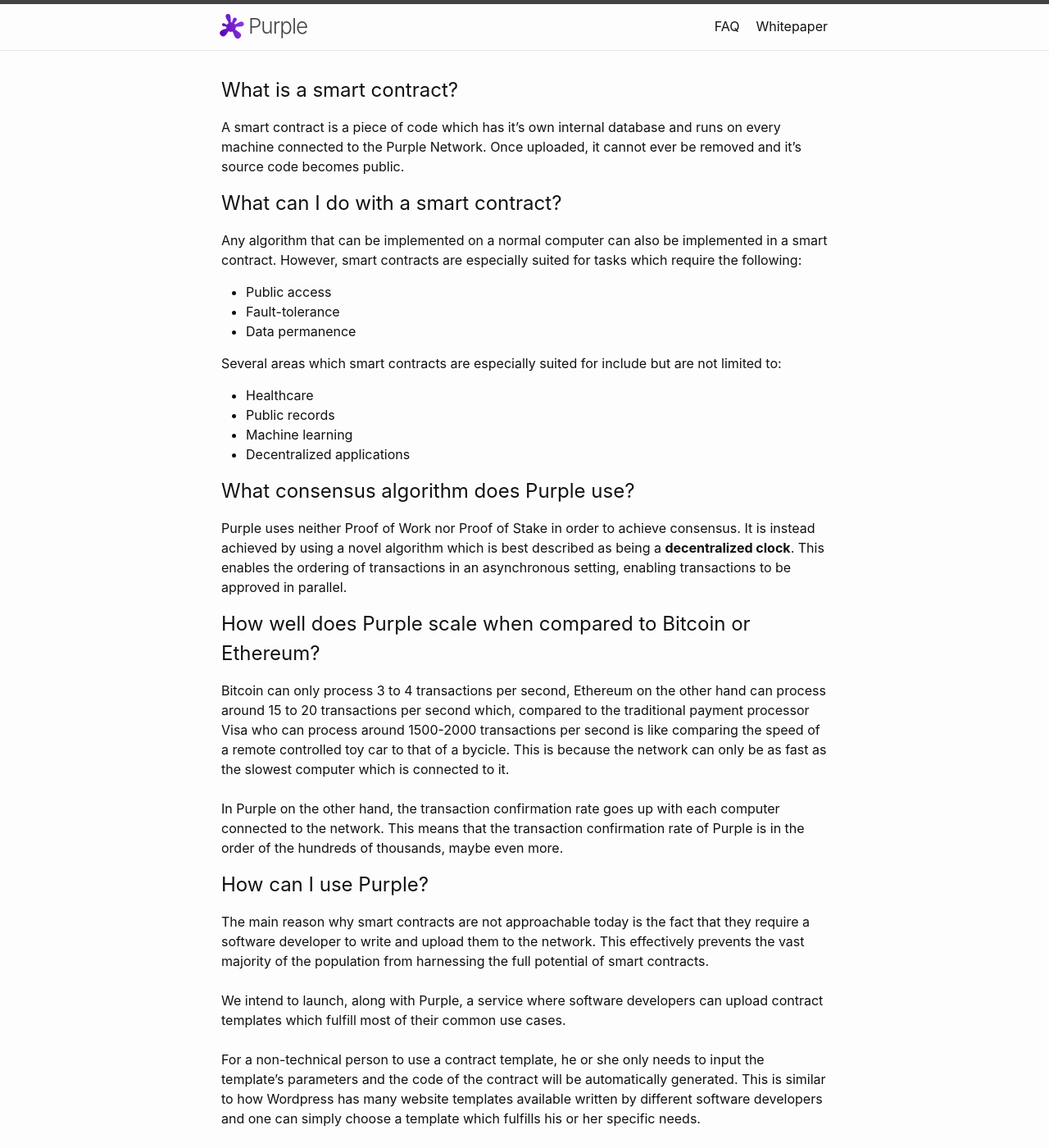
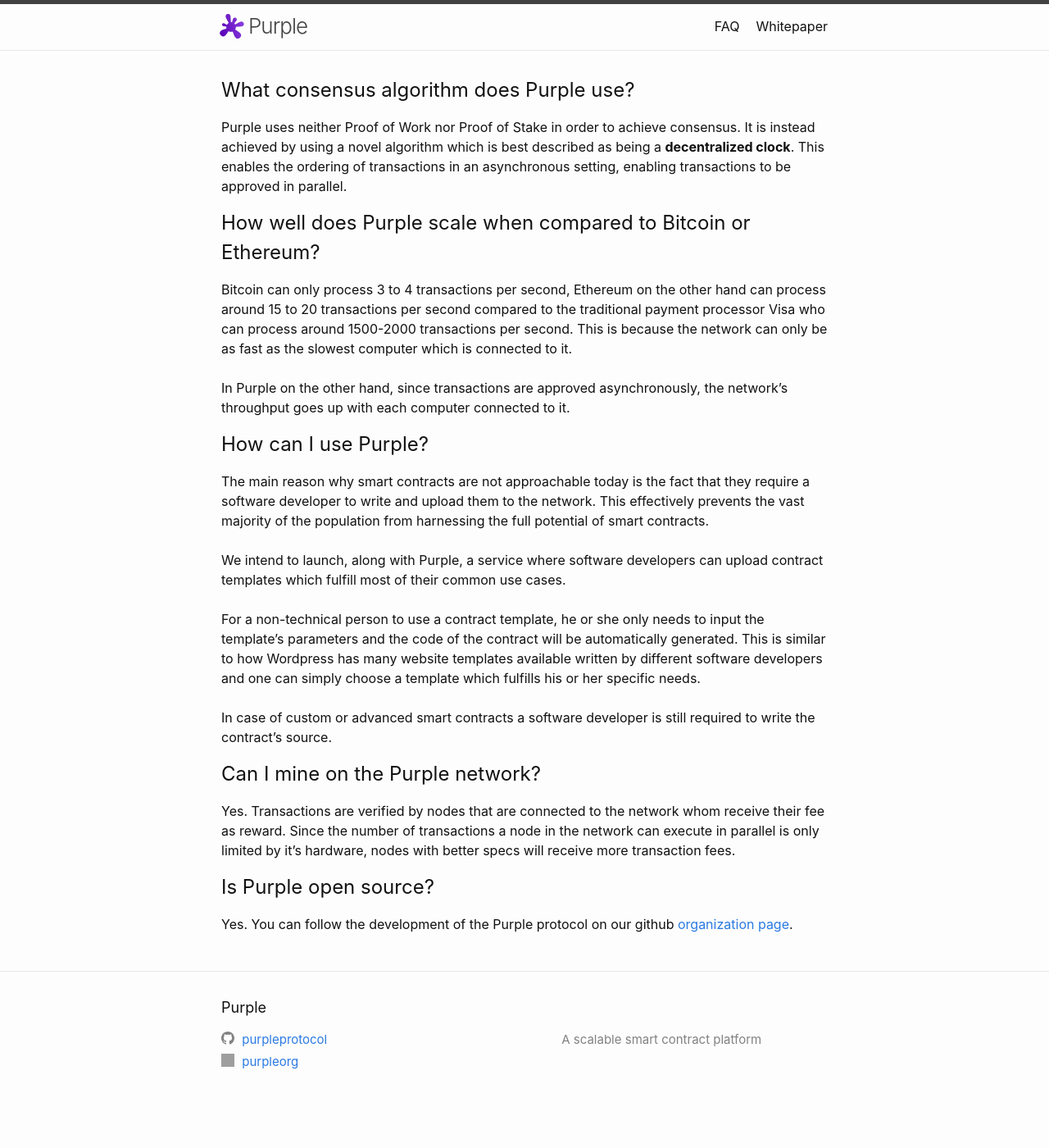
Before and after one commit to purpleprotocol/purpleprotocol.github.io, a Jekyll site: the page built from faq.md, in a window 1280 px wide and 1400 px high. Shown: the whole window at 82% size. Built offline with Jekyll 4.4.1, drawn with Linux system fonts in a browser that asks for light colours; some of the changed text lies outside the part shown; grey boxes are pictures that could not be loaded.

Commit message:
Updated faq

```diff
--- a/faq.md
+++ b/faq.md
@@ -4,32 +4,17 @@ title: FAQ
 permalink: /faq/
 ---
 
-## What is a smart contract?
-A smart contract is a piece of code which has it’s own internal database and runs on every machine connected to the Purple Network. Once uploaded, it cannot ever be removed and it’s source code becomes public.
-
-## What can I do with a smart contract?
-Any algorithm that can be implemented on a normal computer can also be implemented in a smart contract. However, smart contracts are especially suited for tasks which require the following:
-  * Public access
-  * Fault-tolerance
-  * Data permanence
-
-Several areas which smart contracts are especially suited for include but are not limited to:
-  * Healthcare
-  * Public records
-  * Machine learning
-  * Decentralized applications
-
 ## What consensus algorithm does Purple use?
 Purple uses neither Proof of Work nor Proof of Stake in order to achieve consensus. It is instead achieved by using a novel algorithm which is best described as being a **decentralized clock**. This enables the ordering of transactions in an asynchronous setting, enabling transactions to be approved in parallel.
 
 ## How well does Purple scale when compared to Bitcoin or Ethereum?
-Bitcoin can only process 3 to 4 transactions per second, Ethereum on the other hand can process around 15 to 20 transactions per second which, compared to the traditional payment processor Visa who can process around 1500-2000 transactions per second is like comparing the speed of a remote controlled toy car to that of a bycicle. This is because the network can only be as fast as the slowest computer which is connected to it. <br><br> In Purple on the other hand, the transaction confirmation rate goes up with each computer connected to the network. This means that the transaction confirmation rate of Purple is in the order of the hundreds of thousands, maybe even more.
+Bitcoin can only process 3 to 4 transactions per second, Ethereum on the other hand can process around 15 to 20 transactions per second compared to the traditional payment processor Visa who can process around 1500-2000 transactions per second. This is because the network can only be as fast as the slowest computer which is connected to it. <br><br> In Purple on the other hand, since transactions are approved asynchronously, the network's throughput goes up with each computer connected to it.
 
 ## How can I use Purple?
 The main reason why smart contracts are not approachable today is the fact that they require a software developer to write and upload them to the network. This effectively prevents the vast majority of the population from harnessing the full potential of smart contracts.<br><br> We intend to launch, along with Purple, a service where software developers can upload contract templates which fulfill most of their common use cases. <br><br>For a non-technical person to use a contract template, he or she only needs to input the template's parameters and the code of the contract will be automatically generated. This is similar to how Wordpress has many website templates available written by different software developers and one can simply choose a template which fulfills his or her specific needs.<br><br> In case of custom or advanced smart contracts a software developer is still required to write the contract's source.
 
 ## Can I mine on the Purple network?
-Yes. Any computer connected to the network who verifies a certain transaction or smart contract execution receives it’s fee as reward. Since the number of transactions a node in the network can execute in parallel is only limited by it’s hardware and the amount of transactions flowing through the network at that given time, nodes with better hardware will receive more transaction fees.
+Yes. Transactions are verified by nodes that are connected to the network whom receive their fee as reward. Since the number of transactions a node in the network can execute in parallel is only limited by it’s hardware, nodes with better specs will receive more transaction fees.
 
 ## Is Purple open source?
 Yes. You can follow the development of the Purple protocol on our github [ organization page](https://github.com/purpleprotocol).
```
